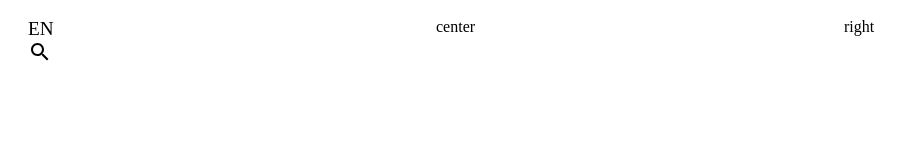
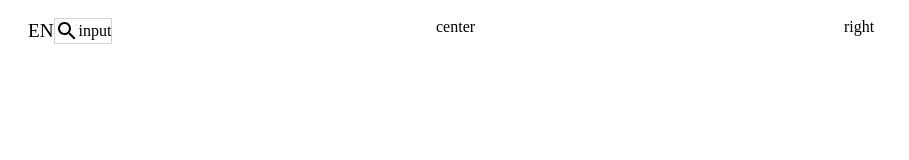
Before and after one commit to snowleopardAlexa/e-commerce-fashion-store, a React (Create React App) app: page / in a window 1280 px wide. Shown: the top 160 px of the page, without its empty margins (0-909 px from the left). Built offline with nearby package versions, Linux system fonts and the light colour scheme; a web font is replaced by a local one.

Commit message:
add flexbox to input and icon

```diff
--- a/src/components/Navbar.jsx
+++ b/src/components/Navbar.jsx
@@ -14,13 +14,17 @@ const Wrapper = styled.div `
 
 const Left = styled.div `
    flex: 1;
+   display: flex;
+   align-items: center;
 `
 const Language = styled.div `
    font-size: 1.2rem;
    cursor: pointer;
 `
 const SearchContainer = styled.div `
-
+   border: 1px solid lightgray;
+   display: flex;
+   align-items: center;
 `
 
 const Center = styled.div `
@@ -39,6 +43,7 @@ const Navbar = () => {
                    <Language>EN</Language>
                    <SearchContainer>
                        <Search />
+                       input
                    </SearchContainer>
                </Left>
                <Center>center</Center>
```
